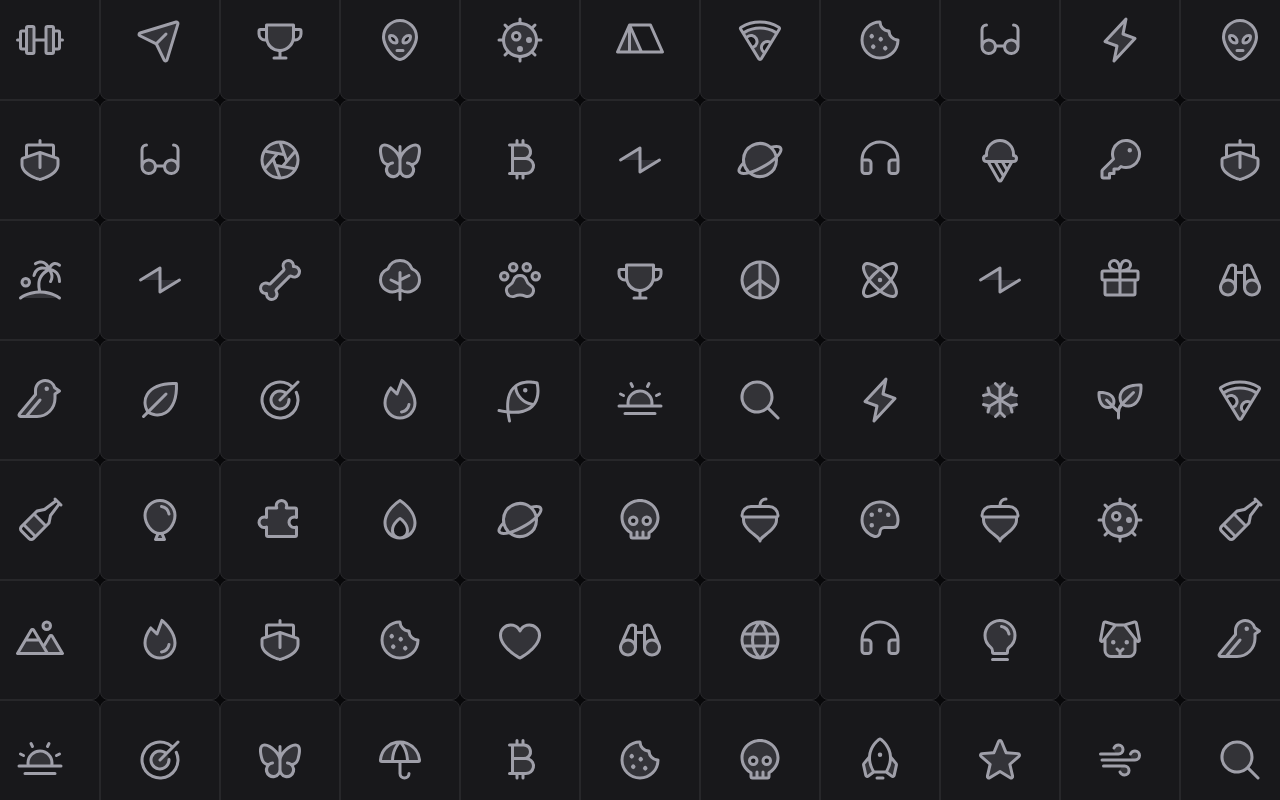
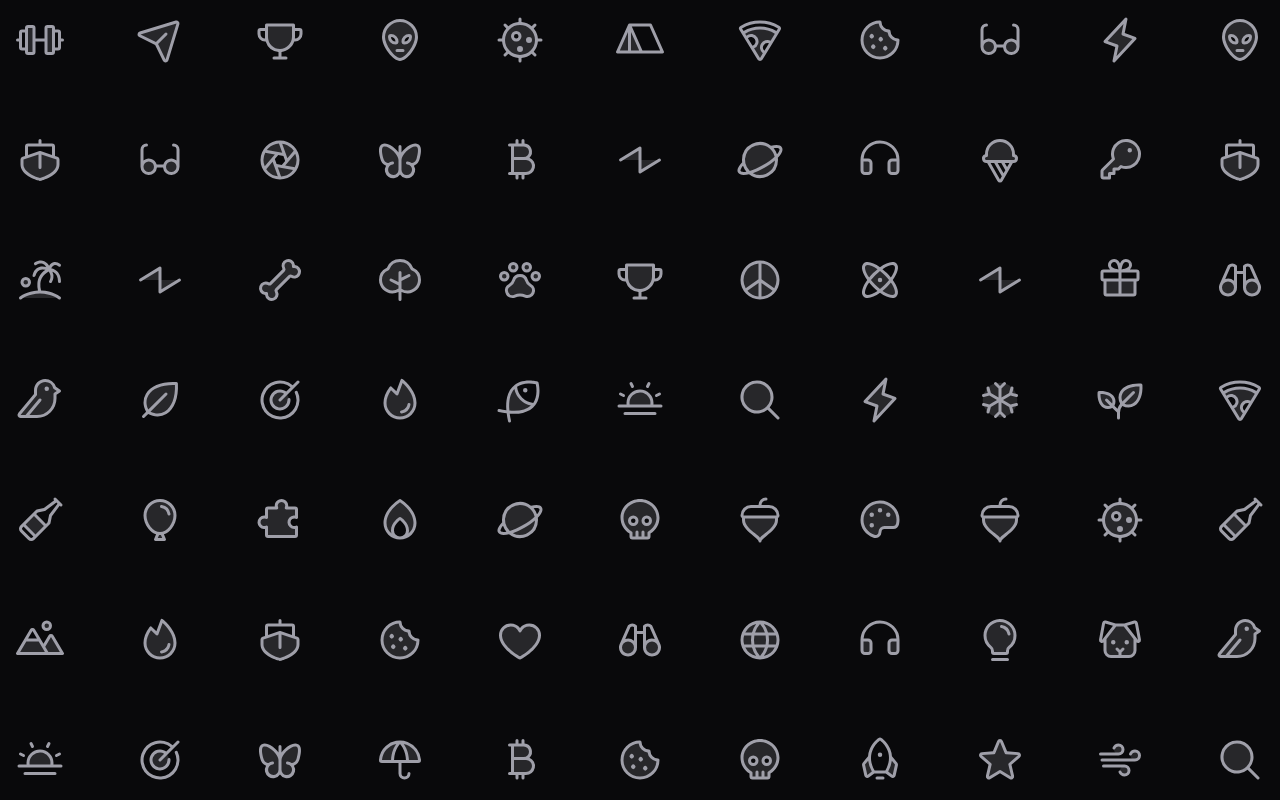
Before and after one commit to youngbloodcyb/masimo, a Next.js app: page / in a window 1280 px wide. Built offline with nearby package versions, Linux system fonts and the light colour scheme.

Commit message:
remove grid cell outlines

```diff
--- a/src/app/page.tsx
+++ b/src/app/page.tsx
@@ -113,7 +113,7 @@
         renderItem={({ gridIndex }) => {
           const IconComponent = iconForIndex(gridIndex);
           return (
-            <div className="flex items-center justify-center w-full h-full border border-zinc-800 rounded-lg bg-zinc-900">
+            <div className="flex items-center justify-center w-full h-full">
               <IconComponent size={48} weight="duotone" className="text-zinc-400" />
             </div>
           );
```
